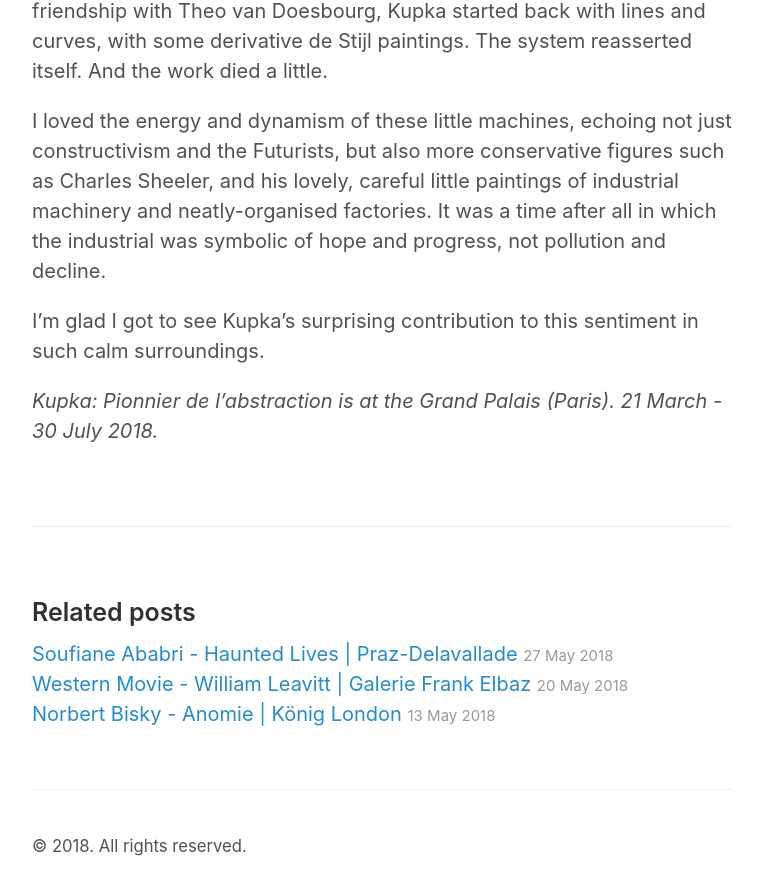
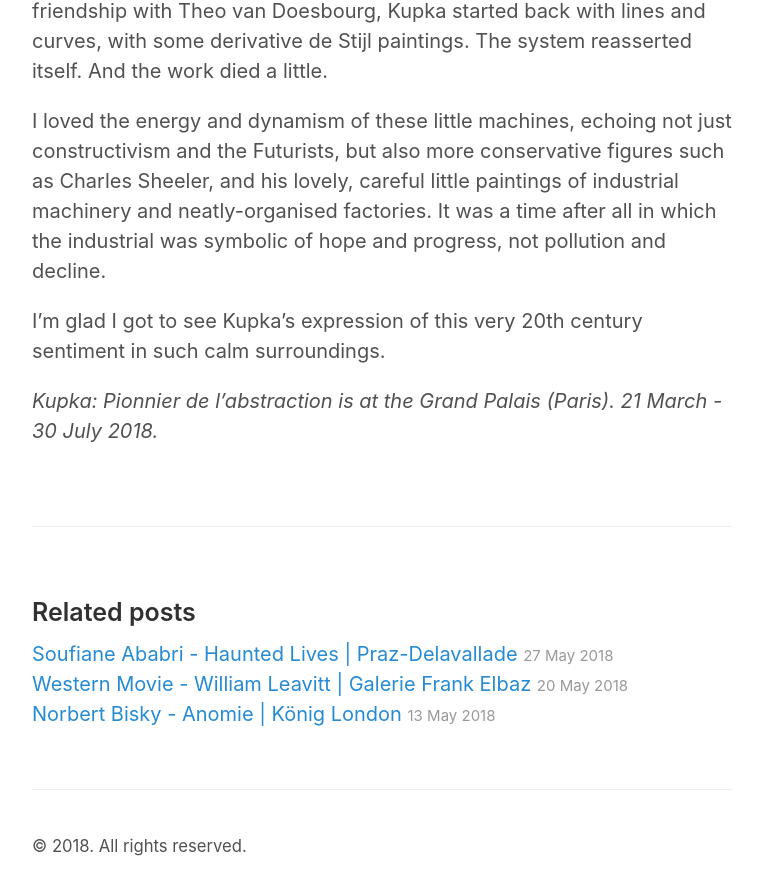
Before and after one commit to JMDKC/jmdkc.github.io, a Jekyll site: the page built from _posts/2018-06-03-kupka-grand-palais.md, in a window 1280 px wide and 900 px high, scrolled down 2049 px. Shown: the top 895 px of the window, without its empty margins (258-1021 px from the left). Built offline with Jekyll 4.4.1, drawn with Linux system fonts in a browser that asks for light colours.

Commit message:
amended kupka post and asset

```diff
--- a/_posts/2018-06-03-kupka-grand-palais.md
+++ b/_posts/2018-06-03-kupka-grand-palais.md
@@ -15,6 +15,6 @@ The show notes, reverently respectful for the artist's finickety colour and shap
 
 I loved the energy and dynamism of these little machines, echoing not just constructivism and the Futurists, but also more conservative figures such as Charles Sheeler, and his lovely, careful little paintings of industrial machinery and neatly-organised factories. It was a time after all in which the industrial was symbolic of hope and progress, not pollution and decline.
 
-I'm glad I got to see Kupka's surprising contribution to this sentiment in such calm surroundings.
+I'm glad I got to see Kupka's expression of this very 20th century sentiment in such calm surroundings.
 
 *Kupka: Pionnier de l'abstraction is at the Grand Palais (Paris). 21 March - 30 July 2018.*
```
